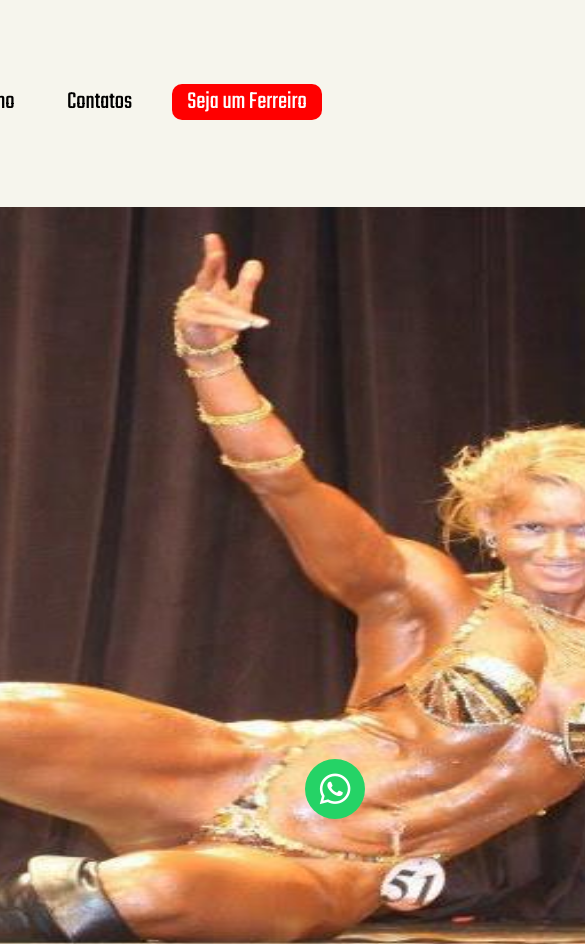
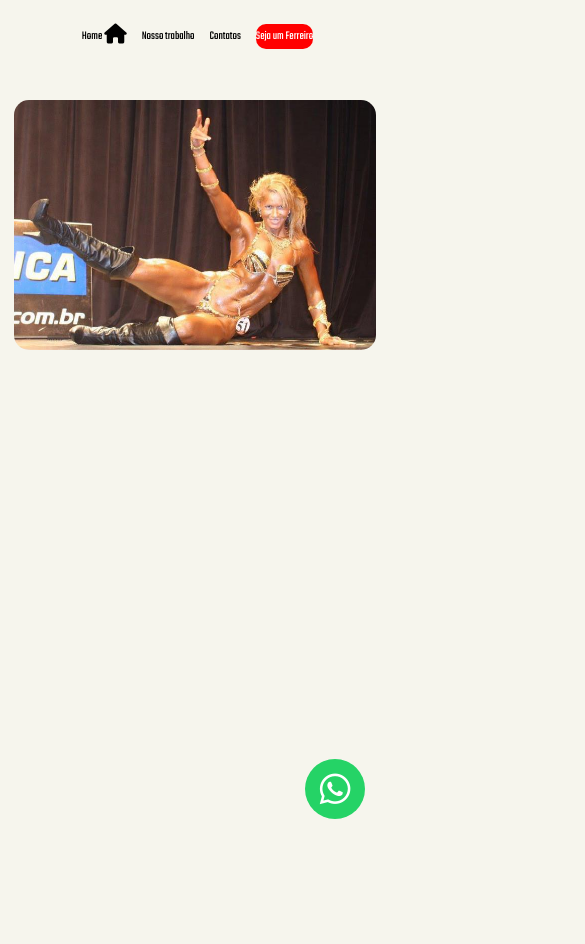
Before and after one commit to MatheusCarnizella/Project_Froes, a plain HTML site: page index.html in a window 390 px wide. Shown: the top 944 px of the page, 585 px wide, since content can reach past the window. After the commit the page ends 844 px from the top, so only its background shows below. Drawn offline with Linux system fonts and the light colour scheme.

Commit message:
Project Froes Front End Responsivity

```diff
--- a/Assets/Css/Home.css
+++ b/Assets/Css/Home.css
@@ -21,35 +21,36 @@ body {
     z-index: 1000;
 }
 
-#navegar h1{
+#navegar h1 {
     margin-right: 500px;
     margin-top: 50px;
     font-size: 25px;
 }
 
-#navegar ul{
+#navegar ul {
     display: flex;
     margin-right: 50px;
     flex-direction: row;
 }
 
-#navegar ul li a{
+#navegar ul li a {
     display: flex;
     align-items: center;
     justify-content: center;
     font-family: 'Teko', sans-serif;
+    width: 125px;
     border-radius: 10px;
     font-size: 25px;
     text-decoration: none;
     color: black;
 }
 
-#navegar ul li a:hover{
+#navegar ul li a:hover {
     border-radius: 10px;
     box-shadow: 5px 5px 25px rgba(0, 0, 0, 0.685);
 }
 
-#navegar ul li{
+#navegar ul li {
     display: flex;
     padding: 25px 10px 0px 10px;
     list-style: none;
@@ -57,11 +58,7 @@ body {
 
 /* wpp */
 
-#wpp{
-    background-color: red;
-}
-
-#wpp article i{
+#wpp article i {
     display: flex;
     position: fixed;
     align-items: center;
@@ -81,25 +78,25 @@ body {
     z-index: 999;
 }
 
-#wpp article i:hover{
+#wpp article i:hover {
     box-shadow: 5px 5px 25px rgba(0, 0, 0, 0.685);
 }
 
 /* body */
 
-#corpo{
+#corpo {
     display: flex;
     align-items: center;
     justify-content: center;
 }
 
-#corpo section{
+#corpo section {
     display: flex;
     align-items: center;
     justify-content: center;
 }
 
-#corpo section img{
+#corpo section img {
     margin-top: 10px;
     border-radius: 15px;
     width: 1650px;
@@ -108,19 +105,125 @@ body {
 
 /* gif */
 
-#walking img{
+#walking section img {
     position: absolute;
     height: 300px;
     width: 300px;
     animation: walking 10s infinite linear;
 }
 
-@keyframes walking{
-    from{
-        left: -125px;
+@keyframes walking {
+    from {
+        left: -300px;
     }
 
-    to{
+    to {
         left: 100%;
     }
 }
+
+@media only screen and (max-width: 600px) {
+
+    /* Navbar */
+
+    #navegar {
+        display: flex;
+        align-items: center;
+        justify-content: center;
+        width: 100%;
+        background-color: transparent;
+    }
+
+    #navegar h1 {
+        display: none;
+    }
+
+    #navegar ul {
+        display: flex;
+        flex-direction: row;
+    }
+
+    #navegar ul li a {
+        display: flex;
+        align-items: center;
+        justify-content: center;
+        font-family: 'Teko', sans-serif;
+        width: 100%;
+        border-radius: 10px;
+        font-size: 12px;
+        text-decoration: none;
+        color: black;
+    }
+
+    #navegar ul li {
+        display: flex;
+        padding: 0px 0px 0px 15px;
+        list-style: none;
+    }
+
+    /* body */
+
+    #corpo {
+        display: flex;
+        align-items: center;
+        justify-content: center;
+    }
+
+    #corpo section {
+        display: flex;
+        align-items: center;
+        justify-content: center;
+    }
+
+    #corpo section img {
+        display: flex;
+        align-items: center;
+        justify-content: center;
+        margin-top: 10px;
+        border-radius: 15px;
+        width: 97%;
+        height: 250px;
+    }
+
+    /* wpp */
+
+    #wpp article i {
+        display: flex;
+        position: absolute;
+        align-items: center;
+        justify-content: center;
+        bottom: 25px;
+        right: 25px;
+        font-size: 35px;
+        color: white;
+        cursor: pointer;
+        background-color: rgb(37, 211, 102);
+        height: 60px;
+        width: 60px;
+        border-radius: 50%;
+        display: flex;
+        align-items: center;
+        justify-items: end;
+        z-index: 999;
+    }
+
+    /* gif */
+
+    #walking section img {
+        position: absolute fixed;
+        height: 100px;
+        width: 100px;
+        animation: walking 5s infinite linear;
+    }
+
+    @keyframes walking {
+        from {
+            left: -100px;
+        }
+
+        to {
+            left:100%;
+        }
+    }
+
+}
--- a/index.html
+++ b/index.html
@@ -16,10 +16,10 @@
         <article id="navegar">
             <h1 style="font-family: 'Rubik Mono One', sans-serif;">Cultura Física Fróes</h1>
             <ul>
-                <li><a style="width: 100px;" href="index.html">Home <i style="font-size: 20px; margin-left: 2px; margin-bottom: 5px;" class="fa-solid fa-house"></i></a></li>
-                <li><a style="width: 135px;" href="index.html">Nosso trabalho</a></li>
-                <li><a style="width: 105px;" href="index.html">Contatos</a></li>
-                <li><a style="width: 150px; color: white; background-color: red;" href="index.html">Seja um Ferreiro</a></li>
+                <li><a href="index.html">Home <i style="font-size: 20px; margin-left: 2px; margin-bottom: 5px;" class="fa-solid fa-house"></i></a></li>
+                <li><a href="index.html">Nosso trabalho</a></li>
+                <li><a href="index.html">Contatos</a></li>
+                <li><a style="color: white; background-color: red;" href="index.html">Seja um Ferreiro</a></li>
             </ul>
         </article>
 
```
